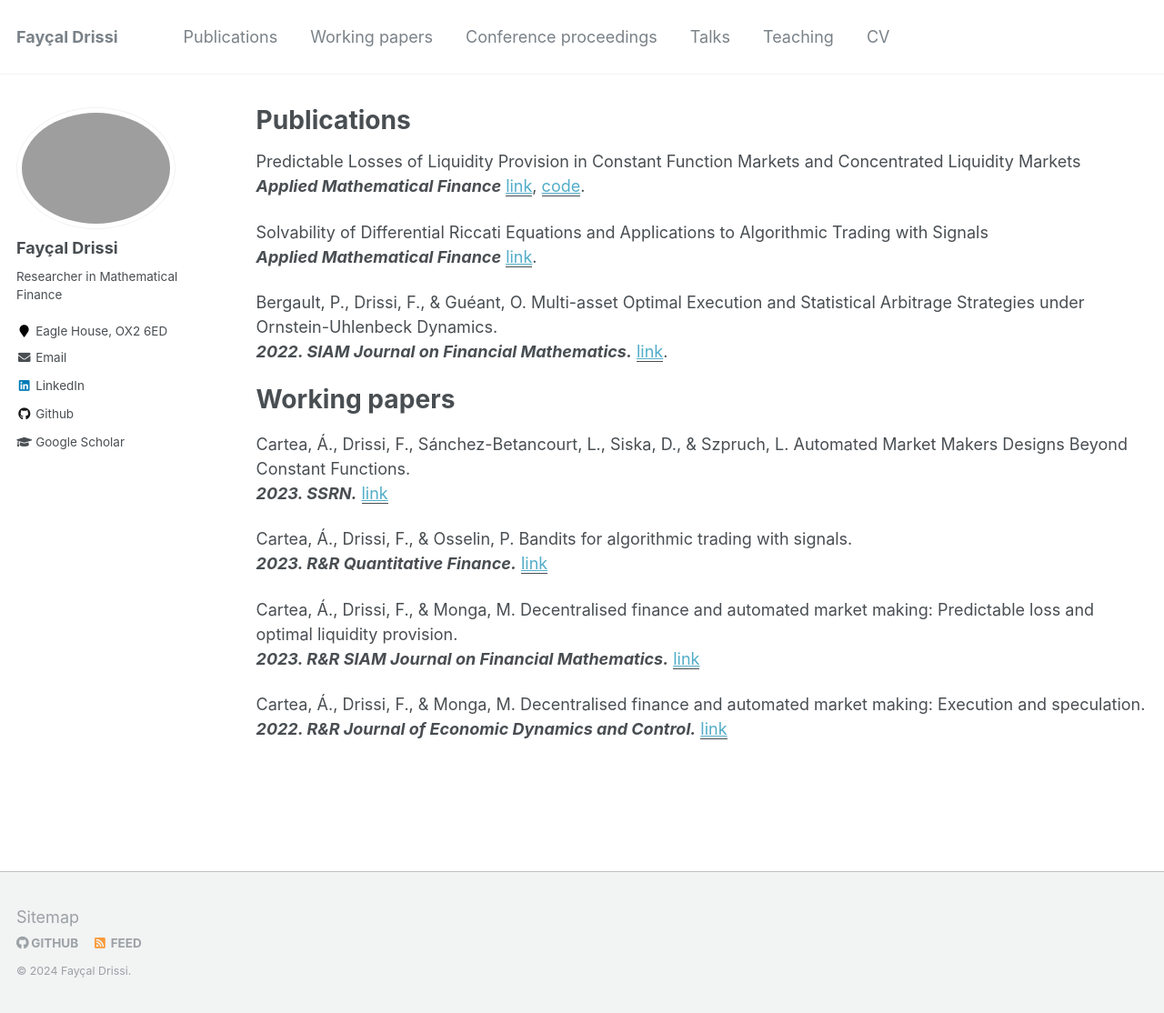
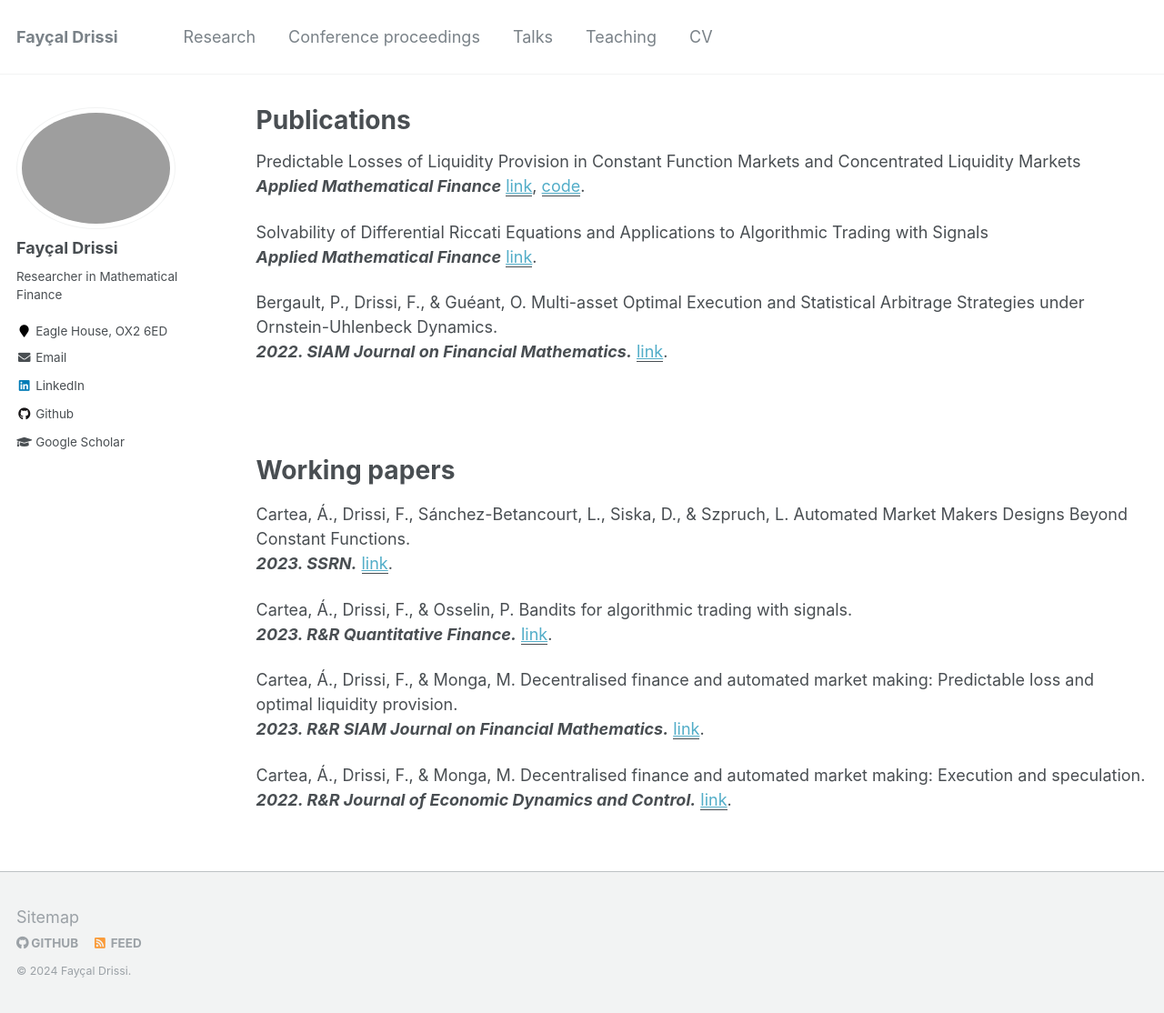
Before and after one commit to FDR0903/FDR0903.github.io, a Jekyll site: the page built from _pages/publications.md, in a window 1280 px wide and 1114 px high. Shown: the whole window at 91% size. Built offline with Jekyll 4.4.1, drawn with Linux system fonts in a browser that asks for light colours.

Commit message:
conference proce

```diff
--- a/_data/navigation.yml
+++ b/_data/navigation.yml
@@ -1,10 +1,10 @@
 # main links links
 main:
-  - title: "Publications"
+  - title: "Research"
     url: /publications/
 
-  - title: "Working papers"
-    url: /workingpapers/
+#  - title: "Working papers"
+#    url: /workingpapers/
 
   - title: "Conference proceedings"
     url: /conferences/
--- a/_includes/archive-single-2.html
+++ b/_includes/archive-single-2.html
@@ -51,7 +51,7 @@
         {% if post.paperurl and post.code %}
           <a href="{{ post.paperurl }}"><u>link</u></a>, <a href="{{ post.code }}"><u>code</u></a></p>
         {% elsif post.paperurl %}
-          <a href="{{ post.paperurl }}"><u>link</u></a></p>
+          <a href="{{ post.paperurl }}"><u>link</u></a>.</p>
         {% endif %}
 
     {% if post.excerpt and site.read_more != 'enabled' %}
--- a/_pages/publications.md
+++ b/_pages/publications.md
@@ -15,6 +15,8 @@ author_profile: true
   {% include archive-single.html %}
 {% endfor %}
 
+<br>
+<br>
 <h1>Working papers</h1>
 
 {% for post in site.workingpapers reversed %}
```
